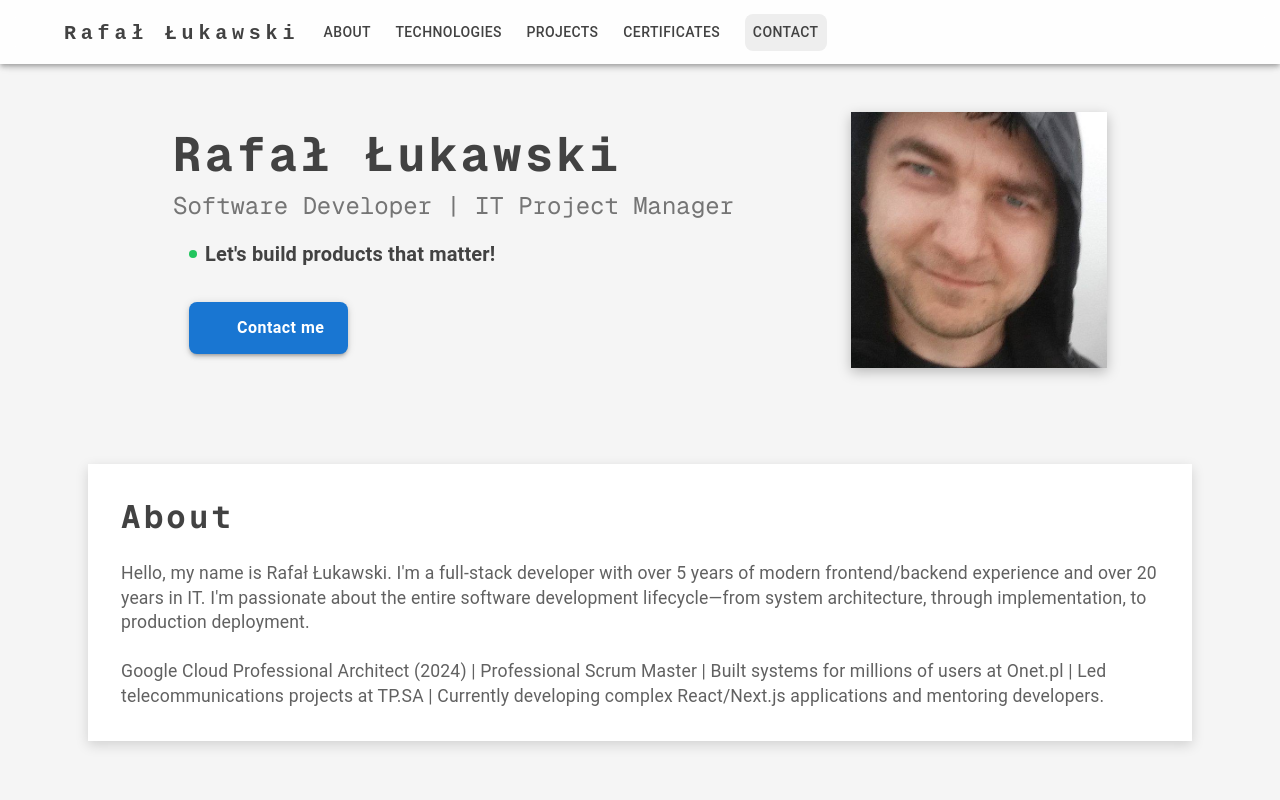
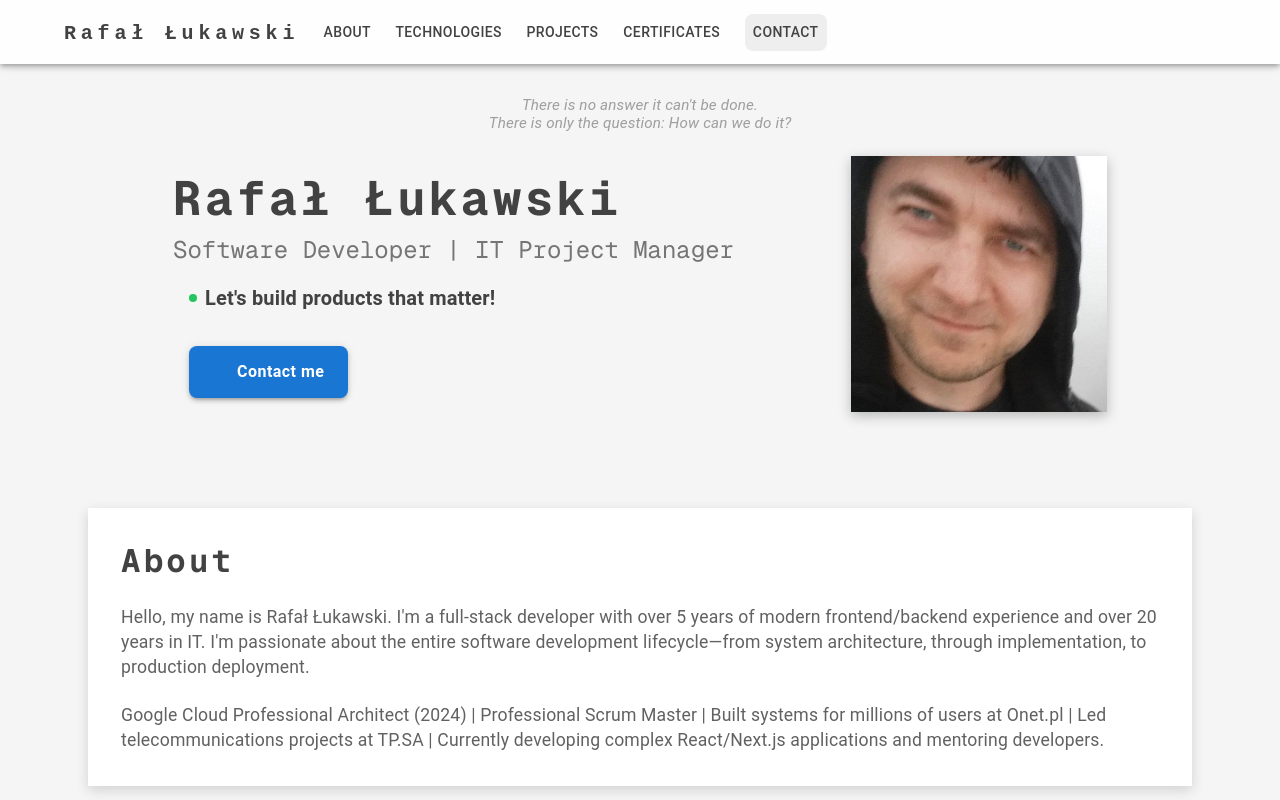
Before and after one commit to rlukawski/personal-website-2, a Next.js app: page /en#hero in a window 1280 px wide. Shown: the top 800 px of the page. Built offline with nearby package versions, Linux system fonts and the light colour scheme; some icons are missing; what @mui/material-nextjs would draw is missing.

Commit message:
Add motto

```diff
--- a/src/components/HeroSection.tsx
+++ b/src/components/HeroSection.tsx
@@ -19,10 +19,37 @@ export function HeroSection() {
       sx={{
         width: "100%",
         py: { xs: 4, md: 6 },
-        mt: { xs: 8, md: 8 },
+        mt: { xs: 6, md: 6 },
+        scrollMarginTop: "48px",
       }}
     >
       <Container maxWidth="xl">
+        <Box sx={{ mb: 3, textAlign: "center" }}>
+          <Typography
+            variant="body2"
+            sx={{
+              fontStyle: "italic",
+              fontWeight: 400,
+              color: grey[500],
+              fontSize: { xs: "0.875rem", md: "0.95rem" },
+              lineHeight: 1.2,
+            }}
+          >
+            {t("mottoLine1")}
+          </Typography>
+          <Typography
+            variant="body2"
+            sx={{
+              fontStyle: "italic",
+              fontWeight: 400,
+              color: grey[500],
+              fontSize: { xs: "0.875rem", md: "0.95rem" },
+              lineHeight: 1.2,
+            }}
+          >
+            {t("mottoLine2")}
+          </Typography>
+        </Box>
         <Box
           sx={{
             display: "flex",
--- a/src/i18n/en.json
+++ b/src/i18n/en.json
@@ -8,6 +8,8 @@
     "contact": "Contact"
   },
   "hero": {
+    "mottoLine1": "There is no answer it can't be done.",
+    "mottoLine2": "There is only the question: How can we do it?",
     "name": "Rafał Łukawski",
     "title": "Software Developer | IT Project Manager",
     "tagline": "Let's build products that matter!",
--- a/src/i18n/pl.json
+++ b/src/i18n/pl.json
@@ -8,8 +8,10 @@
     "contact": "Kontakt"
   },
   "hero": {
+    "mottoLine1": "Nie ma odpowiedzi: 'Tego nie da się zrobić'.",
+    "mottoLine2": "Jest tylko pytanie: 'Jak możemy to zrobić?'",
     "name": "Rafał Łukawski",
-    "title": "Programista | Kierownik Projektów IT",
+    "title": "Software Developer | Kierownik Projektów IT",
     "tagline": "Zbudujmy produkty, które mają znaczenie!",
     "contactMe": "Skontaktuj się"
   },
```
Also changed, not shown: src/components/AnimatedHamburger.tsx (line endings or trailing spaces).
